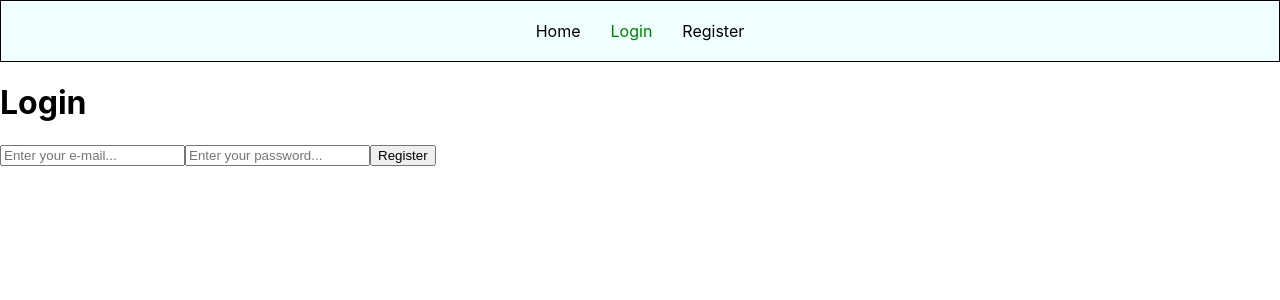
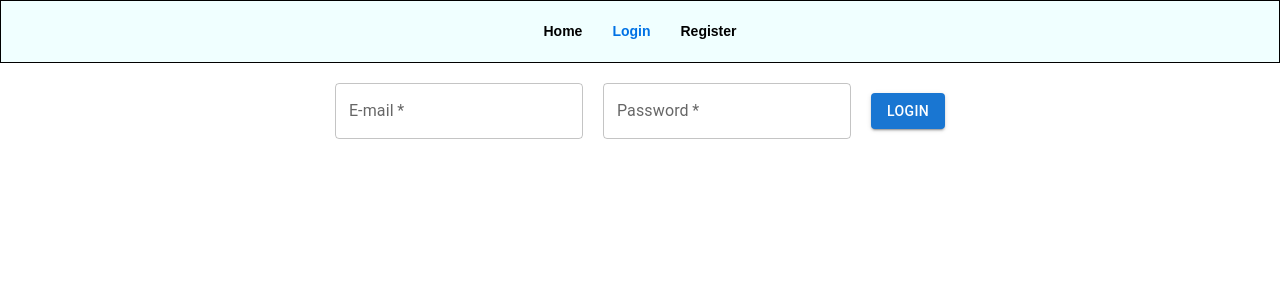
Before and after one commit to HennadiiBu/goit-react-hw-08-phonebook, a React (Create React App) app: page /goit-react-hw-08-phonebook/login in a window 1280 px wide. Shown: the top 300 px of the page. Built offline with nearby package versions, Linux system fonts and the light colour scheme.

Commit message:
add styles

```diff
--- a/src/components/App.jsx
+++ b/src/components/App.jsx
@@ -13,6 +13,7 @@ import { useDispatch, useSelector } from 'react-redux';
 import { selectUserAuthention, selectUserData } from './redux/selectors';
 import { logoutUser, refreshUser } from './redux/operations';
 import Loader from './Loader/Loader';
+import { Button } from '@mui/material';
 
 export const App = () => {
   const dispatch = useDispatch();
@@ -37,7 +38,9 @@ export const App = () => {
             <>
               <StyledLink to={CONTACTS_ROUTE}>Contacts</StyledLink>
               <span>{userData.email}</span>
-              <button onClick={handleLogOut}>Logout</button>
+              <Button onClick={handleLogOut} variant="contained">
+                Logout
+              </Button>
             </>
           ) : (
             <>
--- a/src/components/pages/HomePage.jsx
+++ b/src/components/pages/HomePage.jsx
@@ -1,9 +1,19 @@
-import React from 'react'
+import React from 'react';
 
 const HomePage = () => {
   return (
-    <div>HomePage</div>
-  )
-}
+    <img
+      src={require('../images/Telefonbog_ubt-1.jpg')}
+      alt="phone-book"
+      style={{
+        backgroundPosition: 'center',
+        backgroundSize: 'cover',
+        backgroundRepeat: 'no-repeat',
+        width: '100vw',
+        height: '100vh',
+      }}
+    />
+  );
+};
 
-export default HomePage
+export default HomePage;
--- a/src/components/pages/LoginPage.jsx
+++ b/src/components/pages/LoginPage.jsx
@@ -1,3 +1,4 @@
+import { Button, Container, TextField } from '@mui/material';
 import { loginUser } from 'components/redux/operations';
 import React from 'react';
 import { useDispatch } from 'react-redux';
@@ -19,29 +20,41 @@ const LoginPage = () => {
     dispatch(loginUser(formData));
   };
   return (
-    <>
-      <h1>Login</h1>
-      <form onSubmit={handleSubmit}>
+    <Container>
+      <form
+        onSubmit={handleSubmit}
+        style={{
+          display: 'flex',
+          gap: '20px',
+          justifyContent: 'center',
+          alignItems: 'center',
+          marginTop:'20px'
+        }}
+      >
         <label>
-          <input
+          <TextField
             type="email"
             name="userEmail"
             placeholder="Enter your e-mail..."
             required
+            label="E-mail"
           />
         </label>
         <label>
-          <input
+          <TextField
             type="password"
             name="userPassword"
             placeholder="Enter your password..."
             minLength={7}
             required
+            label="Password"
           />
         </label>
-        <button type="submit">Register</button>
+        <Button type="submit" variant="contained">
+          Login
+        </Button>
       </form>
-    </>
+    </Container>
   );
 };
 
--- a/src/components/pages/RegisterPage.jsx
+++ b/src/components/pages/RegisterPage.jsx
@@ -1,3 +1,4 @@
+import { Button, Container, TextField } from '@mui/material';
 import { registerUser } from 'components/redux/operations';
 import React from 'react';
 import { useDispatch } from 'react-redux';
@@ -21,37 +22,50 @@ const RegisterPage = () => {
   };
 
   return (
-    <>
-      <h1>Register</h1>
-      <form onSubmit={handleSubmit}>
+    <Container>
+      <form
+        onSubmit={handleSubmit}
+        style={{
+          display: 'flex',
+          gap: '20px',
+          justifyContent: 'center',
+          alignItems: 'center',
+          marginTop: '20px',
+        }}
+      >
         <label>
-          <input
+          <TextField
             type="text"
             name="userName"
             placeholder="Enter your name..."
             required
+            label="Name"
           />
         </label>
         <label>
-          <input
+          <TextField
             type="email"
             name="userEmail"
             placeholder="Enter your e-mail..."
             required
+            label="E-mail"
           />
         </label>
         <label>
-          <input
+          <TextField
             type="password"
             name="userPassword"
             placeholder="Enter your password..."
             minLength={7}
             required
+            label="Password"
           />
         </label>
-        <button type="submit">Register</button>
+        <Button type="submit" variant="contained">
+          Register
+        </Button>
       </form>
-    </>
+    </Container>
   );
 };
 
--- a/src/components/styledComponents/components.js
+++ b/src/components/styledComponents/components.js
@@ -5,18 +5,24 @@ import { Button, buttonClasses } from '@mui/base/Button';
 export const StyledLink = styled(NavLink)`
   text-decoration: none;
   color: black;
+  font-family: IBM Plex Sans, sans-serif;
+  font-weight: 800;
+  font-size: 0.875rem;
+  line-height: 1.5;
   &.active {
-    color: green;
+    color: #0072e5;
   }
 `;
 
 export const NavigationBar = styled('nav')`
   display: flex;
   justify-content: center;
+  align-items: center;
   gap: 30px;
   border: 1px solid;
   padding: 20px;
   background-color: azure;
+  width: '100vw';
 `;
 
 export const Container = styled('div')`
@@ -26,7 +32,6 @@ export const Container = styled('div')`
   flex-direction: column;
   align-items: center;
 `;
-
 
 const blue = {
   500: '#007FFF',
@@ -73,5 +78,5 @@ export const CustomButton = styled(Button)(
     opacity: 0.5;
     cursor: not-allowed;
   }
-  `,
+  `
 );
```
Also changed, not shown: src/components/images/Telefonbog_ubt-1.jpg (added).
